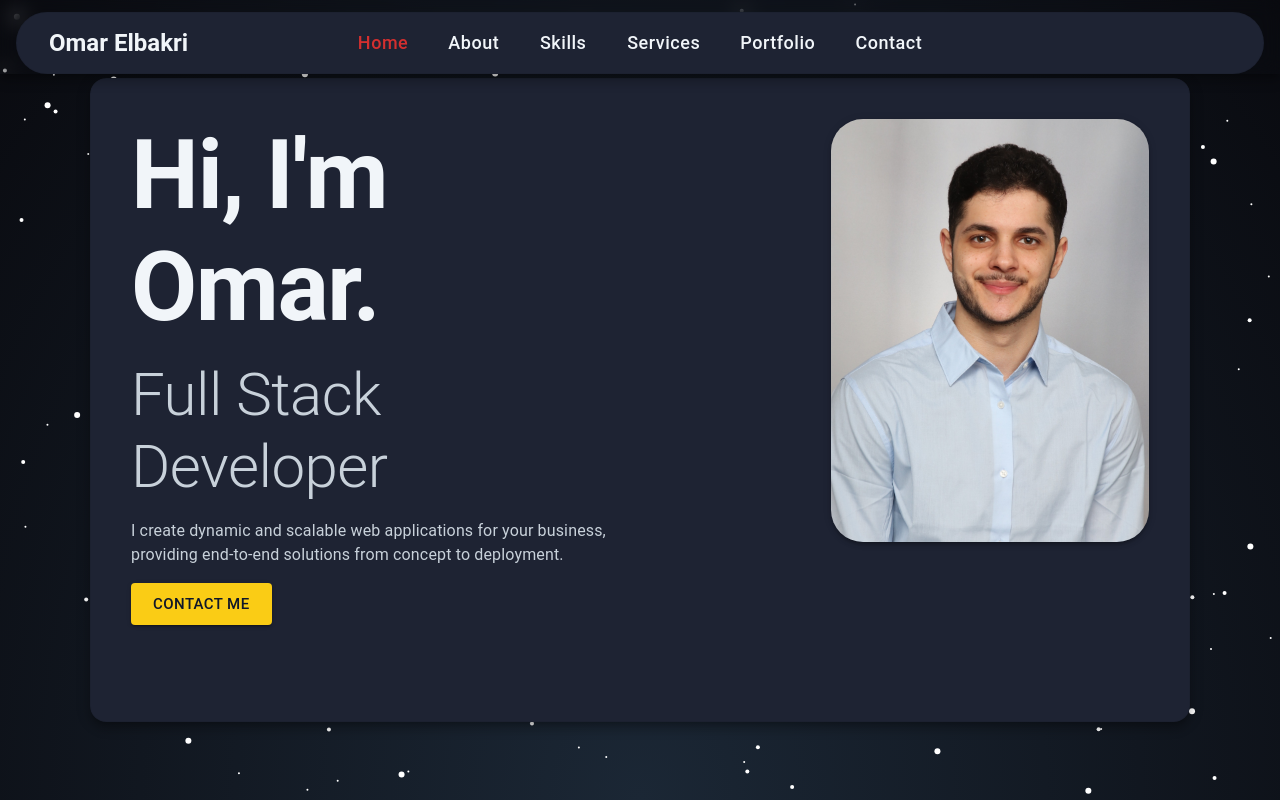
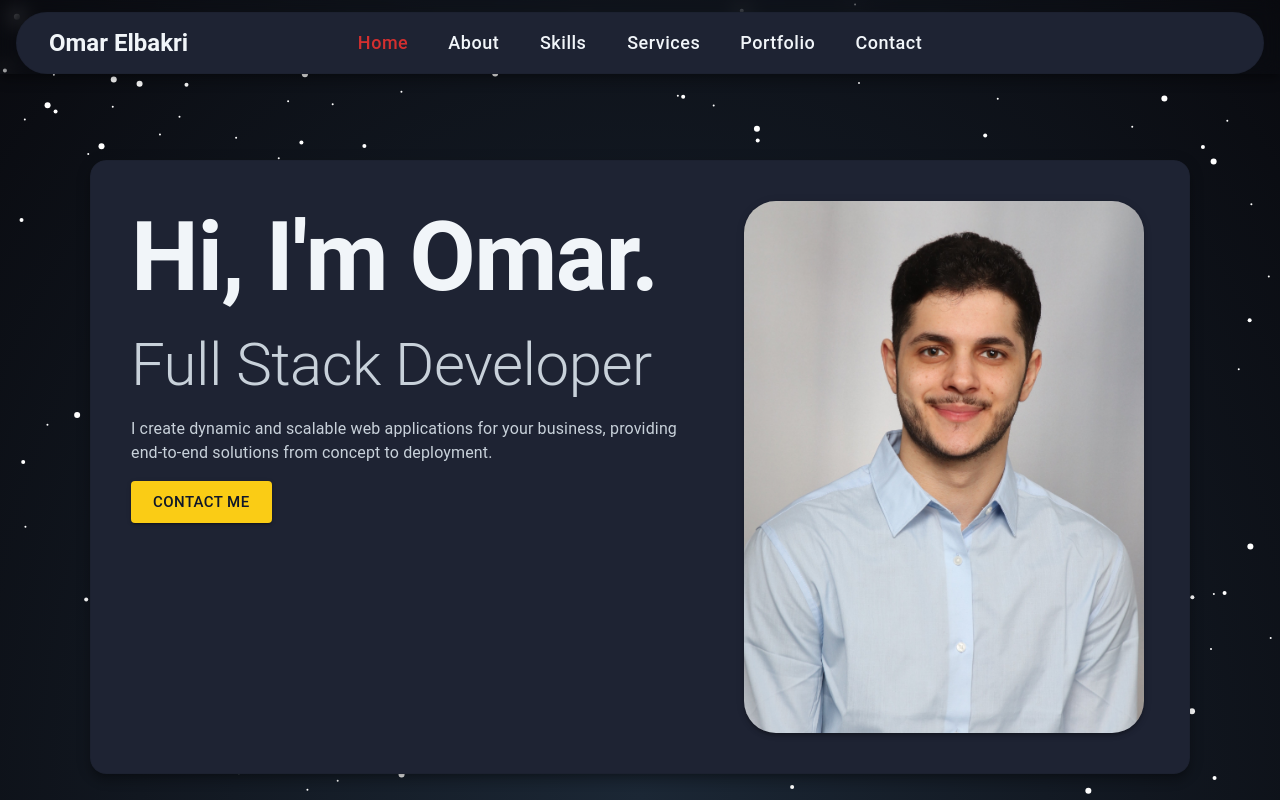
Before and after one commit to omgawroo98/portfolio_site, a React (Create React App) app: page / in a window 1280 px wide. Shown: the top 800 px of the page. Built offline with nearby package versions, Linux system fonts and the light colour scheme; some icons are missing.

Commit message:
adjust styling

```diff
--- a/src/App.tsx
+++ b/src/App.tsx
@@ -18,7 +18,7 @@ function App() {
       <StarField />
       <Navbar />
       <main>
-        <SectionWrapper id="home" fullHeight><Home /></SectionWrapper>
+        <SectionWrapper id="home" fullHeight pt="10rem"><Home /></SectionWrapper>
         <SectionWrapper id="about"><About /></SectionWrapper>
         <SectionWrapper id="skills"><Skills /></SectionWrapper>
         <SectionWrapper id="services"><Services /></SectionWrapper>
--- a/src/components/Home.tsx
+++ b/src/components/Home.tsx
@@ -20,7 +20,7 @@ const Home = () => {
         // justifyContent="center" alignItems="center"
         >
             {/* Left Column */}
-            <Grid size={6}>
+            <Grid size={7}>
                 <Stack spacing={2}>
                     <Typography variant="h1" fontWeight="bold">
                         {t('home.title')}
@@ -54,14 +54,15 @@ const Home = () => {
             </Grid>
 
             {/* Right Column */}
-            <Grid size={4} sx={{ ml: 'auto' }}>
+            <Grid size={5} sx={{
+                marginLeft: 'auto',
+            }}>
                 <Box
                     component="img"
                     src={profileImage}
                     alt="Omar illustration"
                     sx={{
-                        width: '100%',
-                        maxWidth: 400,
+                        width: 400,
                         borderRadius: 8,
                         boxShadow: 3,
                     }}
--- a/src/layout/SectionWrapper.tsx
+++ b/src/layout/SectionWrapper.tsx
@@ -6,10 +6,12 @@ const SectionWrapper = ({
   children,
   id,
   fullHeight = false,
+  pt,
 }: {
   children: React.ReactNode;
   id: string;
   fullHeight?: boolean;
+  pt?: number | string
 }) => {
   const theme = useTheme();
 
@@ -19,12 +21,13 @@ const SectionWrapper = ({
       component="section"
       sx={{
         width: '100%',
-        minHeight: fullHeight ? '100vh' : 'auto',
+        minHeight: 'auto',
         display: 'flex',
         justifyContent: 'center',
         alignItems: 'center',
         px: { xs: 2, sm: 4 },
-        py: { xs: 6, sm: 8 },
+        pt: pt ?? { xs: 6, sm: 8 },
+        pb: { xs: 6, sm: 8 },
       }}
     >
       <Box
```
